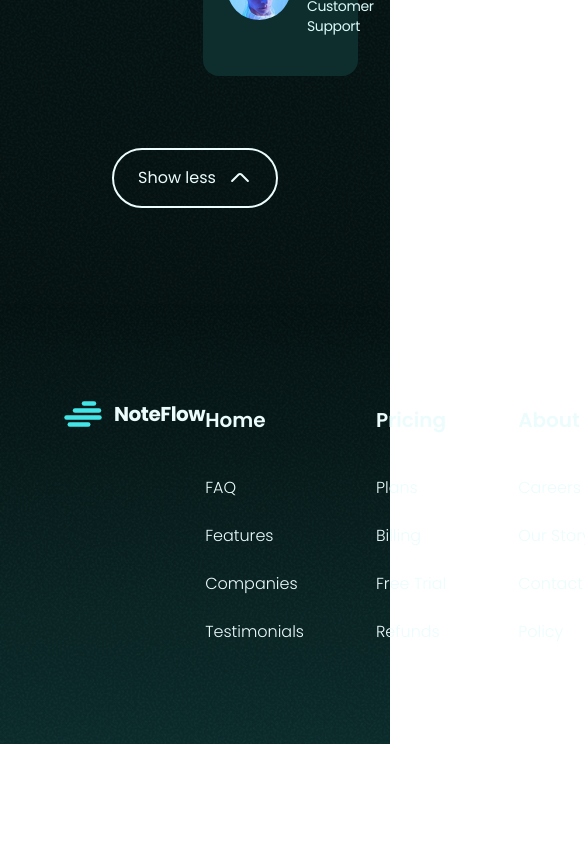
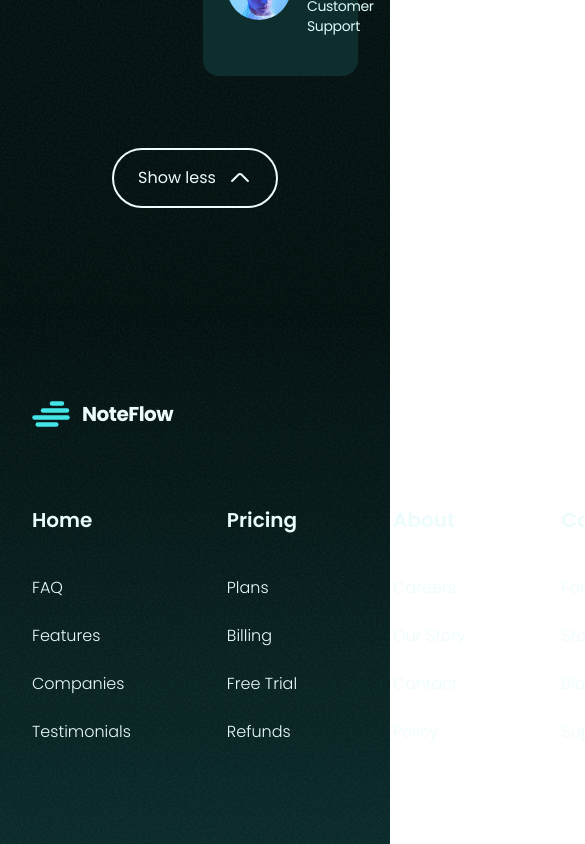
Before and after one commit to Jisap/NoteFlowApp, a React (Vite) app: page / in a window 390 px wide. Shown: the part 9900-10744 px from the top of the page, 585 px wide, since content can reach past the window. Before the commit the page ends 10644 px from the top, so only its background shows below. Built offline with nearby package versions, Linux system fonts and the light colour scheme.

Commit message:
Enhance Footer component for improved mobile responsiveness and layout adjustments

```diff
--- a/src/components/sections/Footer.jsx
+++ b/src/components/sections/Footer.jsx
@@ -7,7 +7,7 @@ import Logo from "../icons/Logo"
 const Footer = () => {
   return (
     <footer className="bg-gradient-to-bottom">
-      <div className="m-auto flex max-w-[90rem] justify-between px-24 py-32 max-xl:px-16 max-xl:py-24">
+      <div className="m-auto flex max-w-[90rem] justify-between px-24 py-32 max-xl:px-16 max-xl:py-24 max-lg:grid max-lg:gap-y-18 max-lg:px-8">
         <div className="">
           <a href="#" className="flex items-center gap-x-3">
             <Logo
@@ -21,7 +21,7 @@ const Footer = () => {
           </a>
         </div>
 
-        <div className="grid grid-cols-[repeat(4,max-content)] gap-x-24 max-xl:gap-x-18">
+        <div className="grid grid-cols-[repeat(4,max-content)] gap-x-24 max-xl:gap-x-18 max-lg:gap-x-24">
           {footerCols.map((col) => (
             <div key={col.id}>
               <p className="text-primary-50 mb-8 text-xl/loose font-semibold">
```
